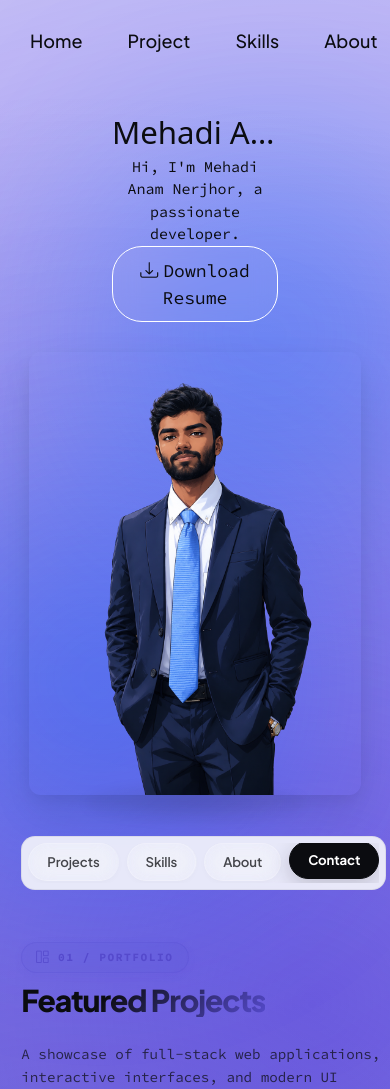
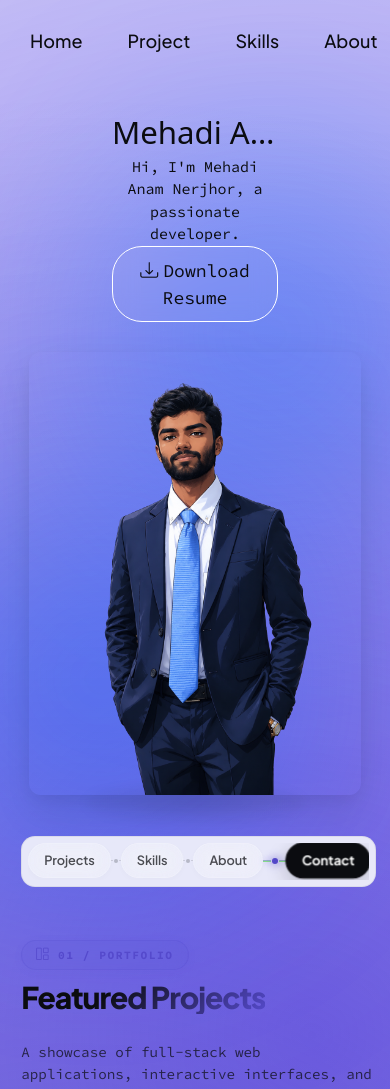
Before and after one commit to mehedienf/mehedienf.github.io, a Next.js app: page / in a window 390 px wide. Shown: the top 1089 px of the page. Built offline with nearby package versions, Linux system fonts and the light colour scheme; a web font is replaced by a local one.

Commit message:
feat: connect sticky nav pill buttons with dynamic string & dot connectors and expand spacing for active tab

```diff
--- a/src/app/globals.css
+++ b/src/app/globals.css
@@ -775,28 +775,30 @@ footer p {
 .sticky-nav-list {
   display: flex;
   flex-direction: column;
-  align-items: flex-start;
-  gap: 12px;
+  align-items: center;
+  gap: 0;
+  width: fit-content;
 }
 
 .sticky-nav-pill {
   display: inline-flex;
   align-items: center;
   justify-content: center;
-  padding: 10px 24px;
+  min-width: 124px;
+  padding: 10px 22px;
   border-radius: 30px;
   font-family: var(--heading-font-family);
   font-size: 0.95rem;
   font-weight: 600;
   letter-spacing: -0.01em;
-  background: rgba(255, 255, 255, 0.05);
+  background: rgba(255, 255, 255, 0.06);
   border: 1px solid rgba(255, 255, 255, 0.25);
   backdrop-filter: blur(12px);
   -webkit-backdrop-filter: blur(12px);
   color: var(--primary-color);
-  opacity: 0.75;
+  opacity: 0.72;
   cursor: pointer;
-  transition: all 0.25s cubic-bezier(0.16, 1, 0.3, 1);
+  transition: all 0.3s cubic-bezier(0.16, 1, 0.3, 1);
   box-shadow: 0 2px 10px rgba(11, 12, 16, 0.03);
   user-select: none;
 }
@@ -805,7 +807,7 @@ footer p {
   background: rgba(255, 255, 255, 0.16);
   border-color: rgba(255, 255, 255, 0.45);
   opacity: 1;
-  transform: translateX(4px);
+  transform: translateY(-1px);
 }
 
 .sticky-nav-pill.active {
@@ -814,8 +816,55 @@ footer p {
   border-color: var(--primary-color);
   opacity: 1;
   font-weight: 700;
-  box-shadow: 0 6px 20px rgba(11, 12, 16, 0.18);
-  transform: translateX(6px);
+  box-shadow: 0 6px 20px rgba(11, 12, 16, 0.22);
+  transform: scale(1.05);
+}
+
+/* String & Dot connector between buttons */
+.nav-connector {
+  display: flex;
+  flex-direction: column;
+  align-items: center;
+  justify-content: center;
+  width: 100%;
+  height: 12px;
+  transition: height 0.35s cubic-bezier(0.16, 1, 0.3, 1);
+  position: relative;
+  pointer-events: none;
+}
+
+.nav-connector.expanded {
+  height: 34px;
+}
+
+.connector-string {
+  width: 1.5px;
+  flex: 1;
+  background: rgba(11, 12, 16, 0.12);
+  transition: all 0.3s ease;
+}
+
+.connector-dot {
+  width: 4px;
+  height: 4px;
+  border-radius: 50%;
+  background: rgba(11, 12, 16, 0.22);
+  margin: 1px 0;
+  transition: all 0.3s ease;
+}
+
+/* Active connector illumination */
+.nav-connector.active-connector .connector-string {
+  width: 2px;
+  background: linear-gradient(180deg, rgba(85, 74, 204, 0.5), rgba(61, 253, 18, 0.6));
+  box-shadow: 0 0 6px rgba(85, 74, 204, 0.3);
+}
+
+.nav-connector.active-connector .connector-dot {
+  width: 6px;
+  height: 6px;
+  background: #554acc;
+  box-shadow: 0 0 8px #554acc;
 }
 
 /* Right column content feed */
@@ -867,15 +916,17 @@ footer p {
   .sticky-nav-list {
     flex-direction: row;
     overflow-x: auto;
-    gap: 8px;
+    gap: 0;
     padding-bottom: 2px;
     align-items: center;
+    width: 100%;
   }
 
   .sticky-nav-pill {
     flex: 0 0 auto;
-    padding: 8px 18px;
-    font-size: 0.88rem;
+    min-width: auto;
+    padding: 7px 15px;
+    font-size: 0.85rem;
   }
 
   .sticky-nav-pill:hover {
@@ -883,6 +934,33 @@ footer p {
   }
 
   .sticky-nav-pill.active {
-    transform: translateY(-2px);
+    transform: scale(1.04);
+  }
+
+  .nav-connector {
+    flex-direction: row;
+    width: 10px;
+    height: auto;
+    flex: 0 0 auto;
+    transition: width 0.35s cubic-bezier(0.16, 1, 0.3, 1);
+  }
+
+  .nav-connector.expanded {
+    width: 24px;
+    height: auto;
+  }
+
+  .nav-connector .connector-string {
+    width: auto;
+    height: 1.5px;
+  }
+
+  .nav-connector.active-connector .connector-string {
+    width: auto;
+    height: 2px;
+  }
+
+  .nav-connector .connector-dot {
+    margin: 0 1px;
   }
 }
--- a/src/components/StickyNav.tsx
+++ b/src/components/StickyNav.tsx
@@ -1,4 +1,5 @@
 "use client";
+import React from "react";
 
 interface NavSection {
   id: string;
@@ -37,17 +38,34 @@ export default function StickyNav({
     <aside className="sticky-sidebar">
       <div className="sticky-sidebar-inner">
         <nav className="sticky-nav-list" aria-label="Portfolio sections">
-          {SECTIONS.map((sec) => {
+          {SECTIONS.map((sec, idx) => {
             const isActive = activeSection === sec.id;
+            const isPrevActive =
+              idx > 0 && activeSection === SECTIONS[idx - 1].id;
+            const isConnectedToActive = isActive || isPrevActive;
+
             return (
+              <React.Fragment key={sec.id}>
+                {idx > 0 && (
+                  <div
+                    className={`nav-connector ${
+                      isConnectedToActive ? "expanded active-connector" : ""
+                    }`}
+                    aria-hidden="true"
+                  >
+                    <span className="connector-string"></span>
+                    <span className="connector-dot"></span>
+                    <span className="connector-string"></span>
+                  </div>
+                )}
                 <button
-                key={sec.id}
                   type="button"
                   onClick={() => onNavigate(sec.id)}
                   className={`sticky-nav-pill ${isActive ? "active" : ""}`}
                 >
                   {sec.label}
                 </button>
+              </React.Fragment>
             );
           })}
         </nav>
```
Lines whose indentation alone changed are shown as unchanged.
